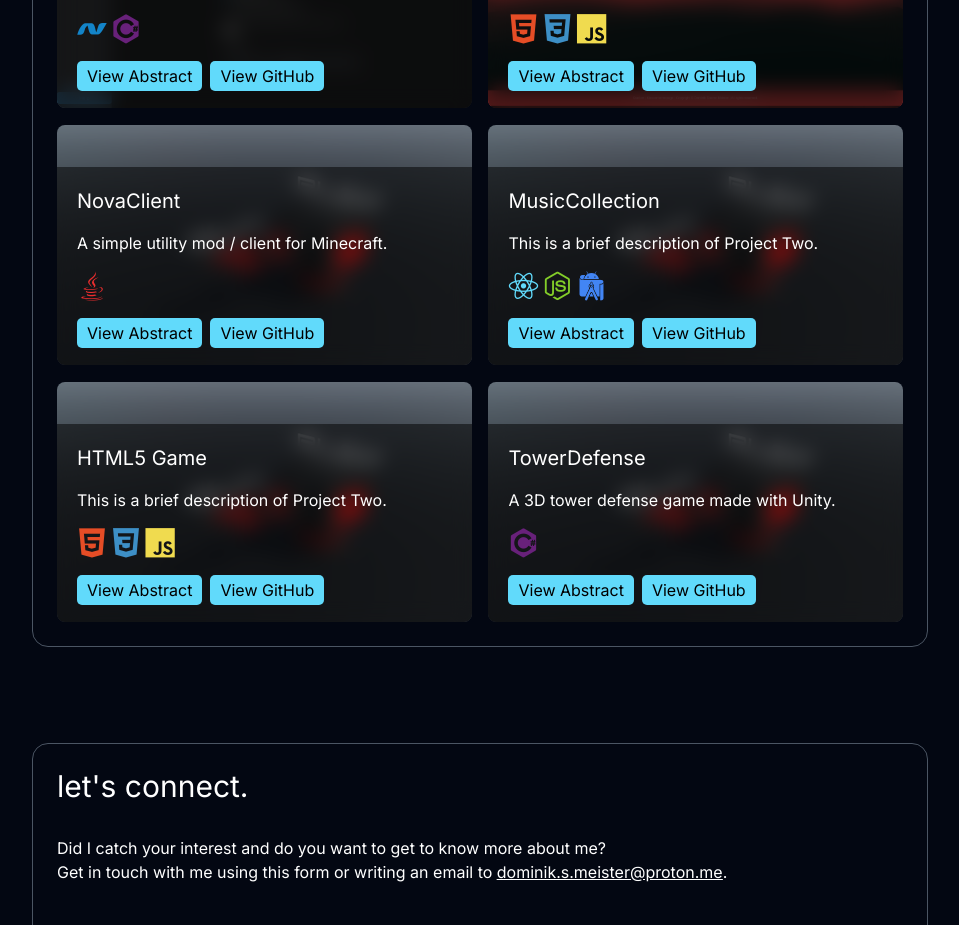
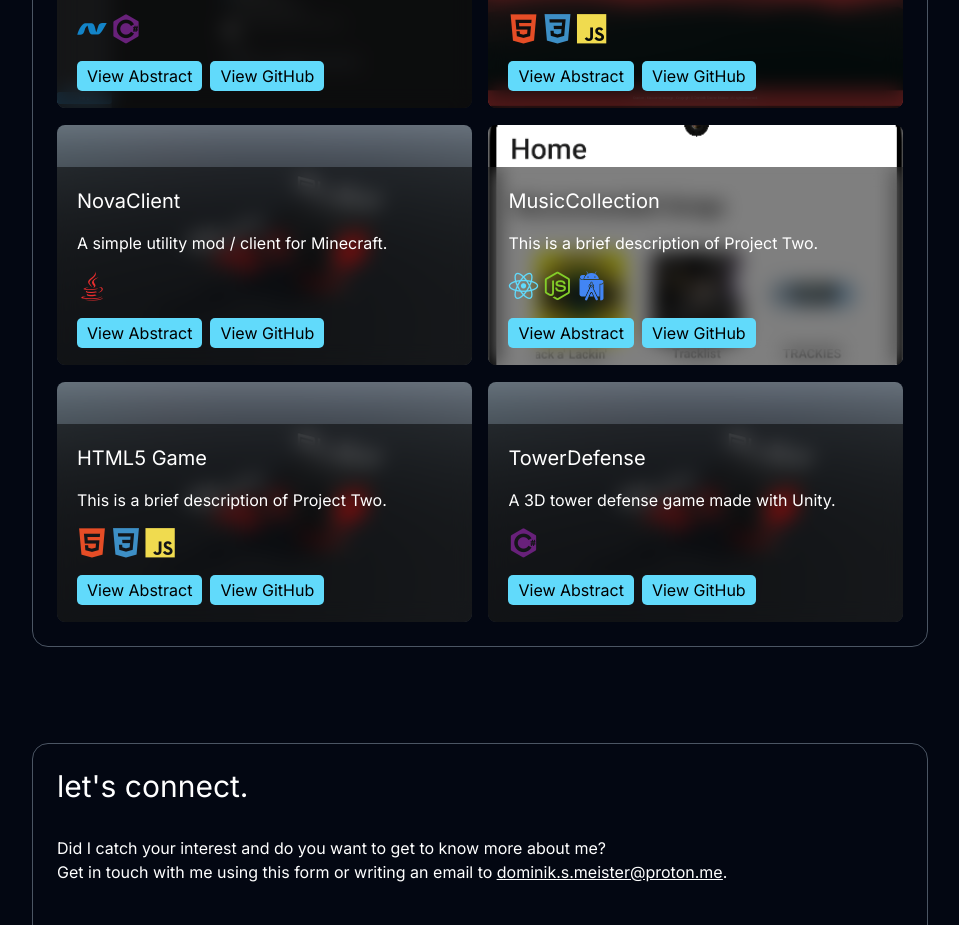
Before and after one commit to MinenMaster/personal-website-nextjs, a Next.js app: page / in a window 1280 px wide. Shown: the part 1940-2865 px from the top of the page, without its empty margins (160-1119 px from the left). Built offline with nearby package versions, Linux system fonts and the light colour scheme; no server answers.

Commit message:
added a project

```diff
--- a/app/components/Projects.tsx
+++ b/app/components/Projects.tsx
@@ -136,9 +136,9 @@ function Projects() {
                     icon: "androidstudio-plain colored",
                 },
             ],
-            imageUrl: "/projects/TowerDefense.png",
-            abstract: "AAA",
-            githubUrl: "AAA",
+            imageUrl: "/projects/MusicCollection.png",
+            abstract: "IMS_Projekt-Abstract_MusicCollection.pdf",
+            githubUrl: "https://github.com/MinenMaster/MusicCollection.git",
         },
         {
             title: "HTML5 Game",
```
Also changed, not shown: public/projects/MusicCollection.png (added).
